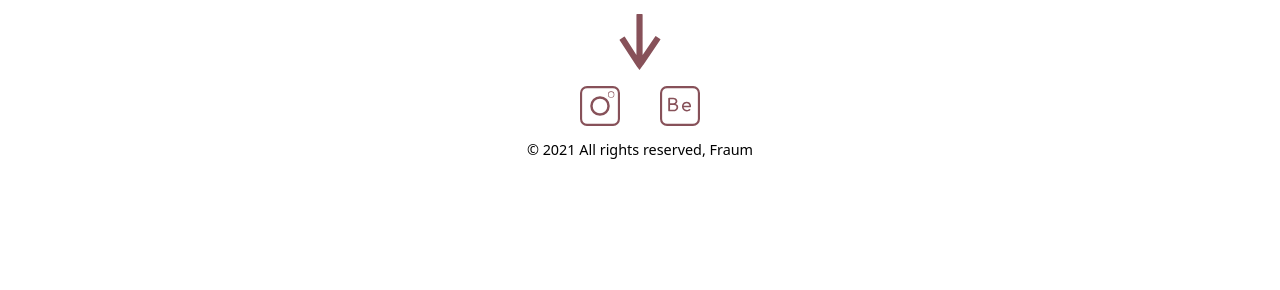
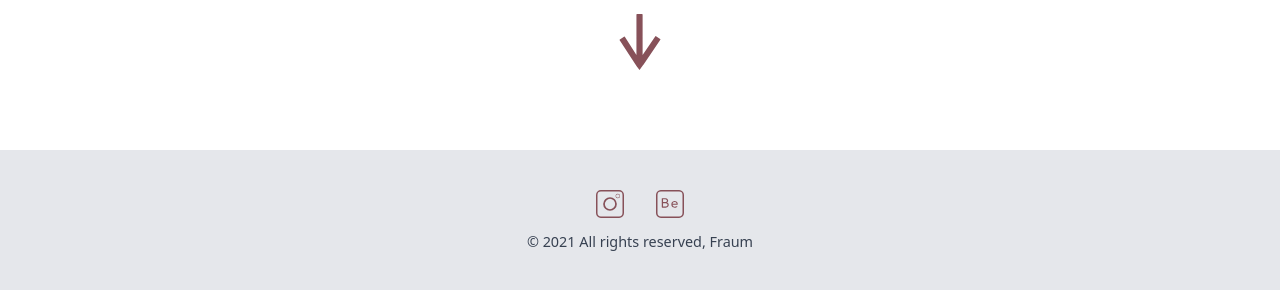
Before and after one commit to Alexfm101/juan-webpage, a Next.js app: page /Me in a window 1280 px wide. Shown: the part 650-940 px from the top of the page. Before the commit the page ends 830 px from the top, so only its background shows below. Built offline with nearby package versions, Linux system fonts and the light colour scheme.

Commit message:
update footer

```diff
--- a/components/Footer.tsx
+++ b/components/Footer.tsx
@@ -1,36 +1,49 @@
 import Link from 'next/link';
+import Image from 'next/image';
 
 export default function Footer() {
 	const currentYear = new Date().getFullYear();
 
 	return (
 		<>
-			<footer className="w-full p-4">
-				<div className="flex flex-row justify-center space-x-10">
+			<footer className="p-10 mt-20 bg-gray-200 xl:mx-auto">
+				<div className="flex flex-row justify-center space-x-5">
 					<Link href="#">
-						<a href="">
-							<img
-								className="w-auto h-8 lg:h-10"
+						<a href="" className="w-10 h-6 relative lg:h-7">
+							<Image
 								src="/svgs/instagram.svg"
-								alt=""
+								width={25}
+								height={25}
+								layout="fill"
 							/>
+							{/* <img
+								className="w-auto h-6 lg:h-8"
+								src="/svgs/instagram.svg"
+								alt="instagram"
+							/> */}
 						</a>
 					</Link>
 					<Link href="#">
-						<a href="">
-							<img
-								className="w-auto h-8 lg:h-10"
+						<a href="" className="w-10 h-6 relative lg:h-7">
+							<Image
 								src="/svgs/begance.svg"
-								alt=""
+								width={25}
+								height={25}
+								layout="fill"
 							/>
+							{/* <img
+								className="w-auto h-6 lg:h-8"
+								src="/svgs/begance.svg"
+								alt="begance"
+							/> */}
 						</a>
 					</Link>
 				</div>
 				<div className="text-center mt-2 lg:text-lg">
-                	<small className="font-medium">
+					<small className="font-medium text-gray-700">
 						&copy; {currentYear} All rights reserved, Fraum
 					</small>
-            	</div>
+				</div>
 			</footer>
 		</>
 	);
```
